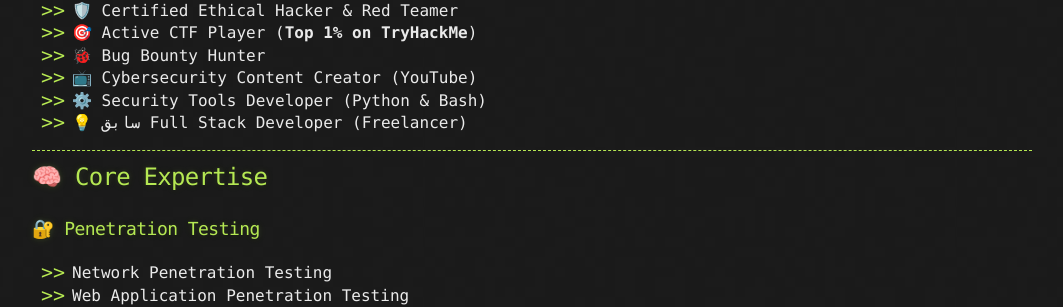
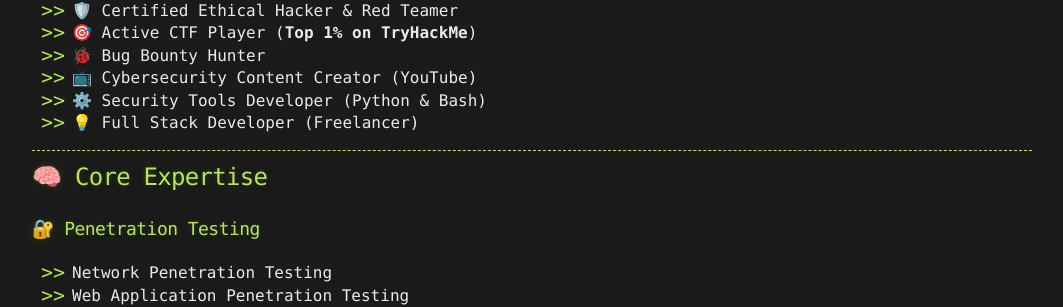
Before and after one commit to bhanugoudm041/bhanugoudm041.github.io, a Jekyll site: the page built from index.md, in a window 1280 px wide and 900 px high, scrolled down 389 px. Shown: the part 147-454 px from the top of the window, without its empty margins (108-1171 px from the left). Built offline with Jekyll 4.4.1, drawn with Linux system fonts in a browser that asks for light colours; our own code applies the rules of GitHub Pages for plain Markdown files.

Commit message:
Update index.md

```diff
--- a/index.md
+++ b/index.md
@@ -21,7 +21,7 @@ I focus on identifying vulnerabilities, building custom tools, and solving compl
 - 🐞 Bug Bounty Hunter
 - 📺 Cybersecurity Content Creator (YouTube)
 - ⚙️ Security Tools Developer (Python & Bash)
-- 💡 سابق Full Stack Developer (Freelancer)
+- 💡 Full Stack Developer (Freelancer)
 
 ---
 
```
